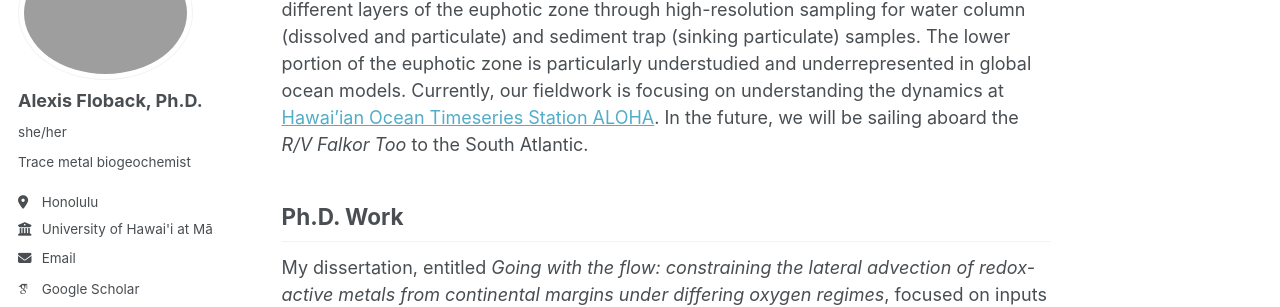
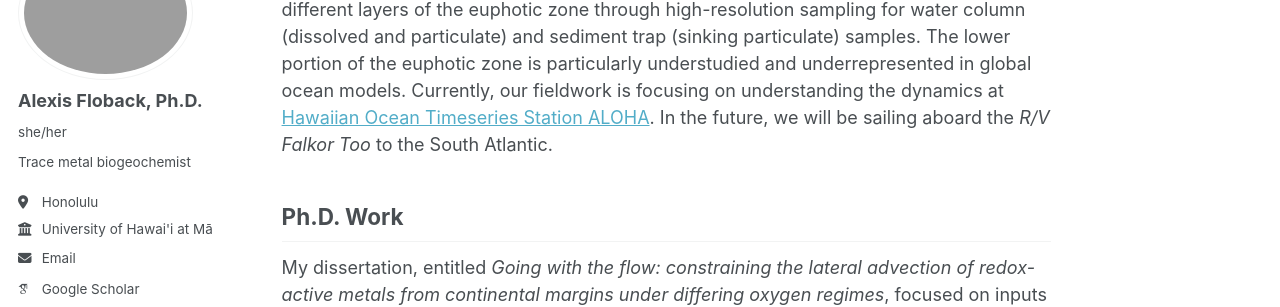
Before and after one commit to alexis-floback/alexis-floback.github.io, a Jekyll site: the page built from _pages/about.md, in a window 1280 px wide and 900 px high, scrolled down 752 px. Shown: the part 153-460 px from the top of the window. Built offline with Jekyll 4.4.1, drawn with Linux system fonts in a browser that asks for light colours; some web fonts are replaced.

Commit message:
Update about.md

```diff
--- a/_pages/about.md
+++ b/_pages/about.md
@@ -17,7 +17,7 @@ I like to think about the ocean as a puzzle (it helps that I love puzzles...). T
 
 My current project
 ======
-I am currently working to understand differences in the cycling of trace metals within different layers of the euphotic zone through high-resolution sampling for water column (dissolved and particulate) and sediment trap (sinking particulate) samples. The lower portion of the euphotic zone is particularly understudied and underrepresented in global ocean models. Currently, our fieldwork is focusing on understanding the dynamics at [Hawai'ian Ocean Timeseries Station ALOHA](aloha.manoa.hawaii.edu). In the future, we will be sailing aboard the _R/V Falkor Too_ to the South Atlantic.
+I am currently working to understand differences in the cycling of trace metals within different layers of the euphotic zone through high-resolution sampling for water column (dissolved and particulate) and sediment trap (sinking particulate) samples. The lower portion of the euphotic zone is particularly understudied and underrepresented in global ocean models. Currently, our fieldwork is focusing on understanding the dynamics at [Hawaiian Ocean Timeseries Station ALOHA](aloha.manoa.hawaii.edu). In the future, we will be sailing aboard the _R/V Falkor Too_ to the South Atlantic.
 
 Ph.D. Work
 ------
```
